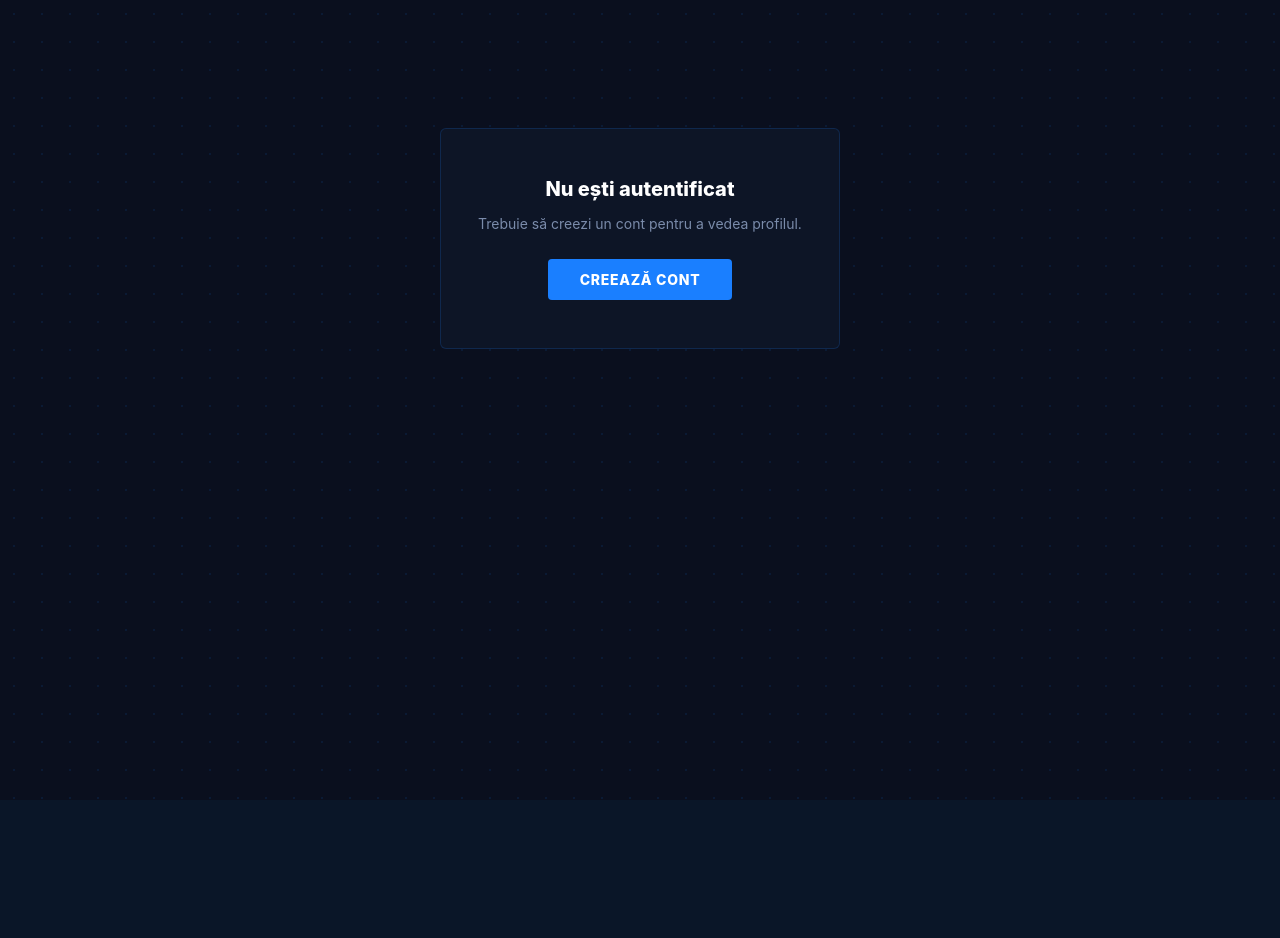
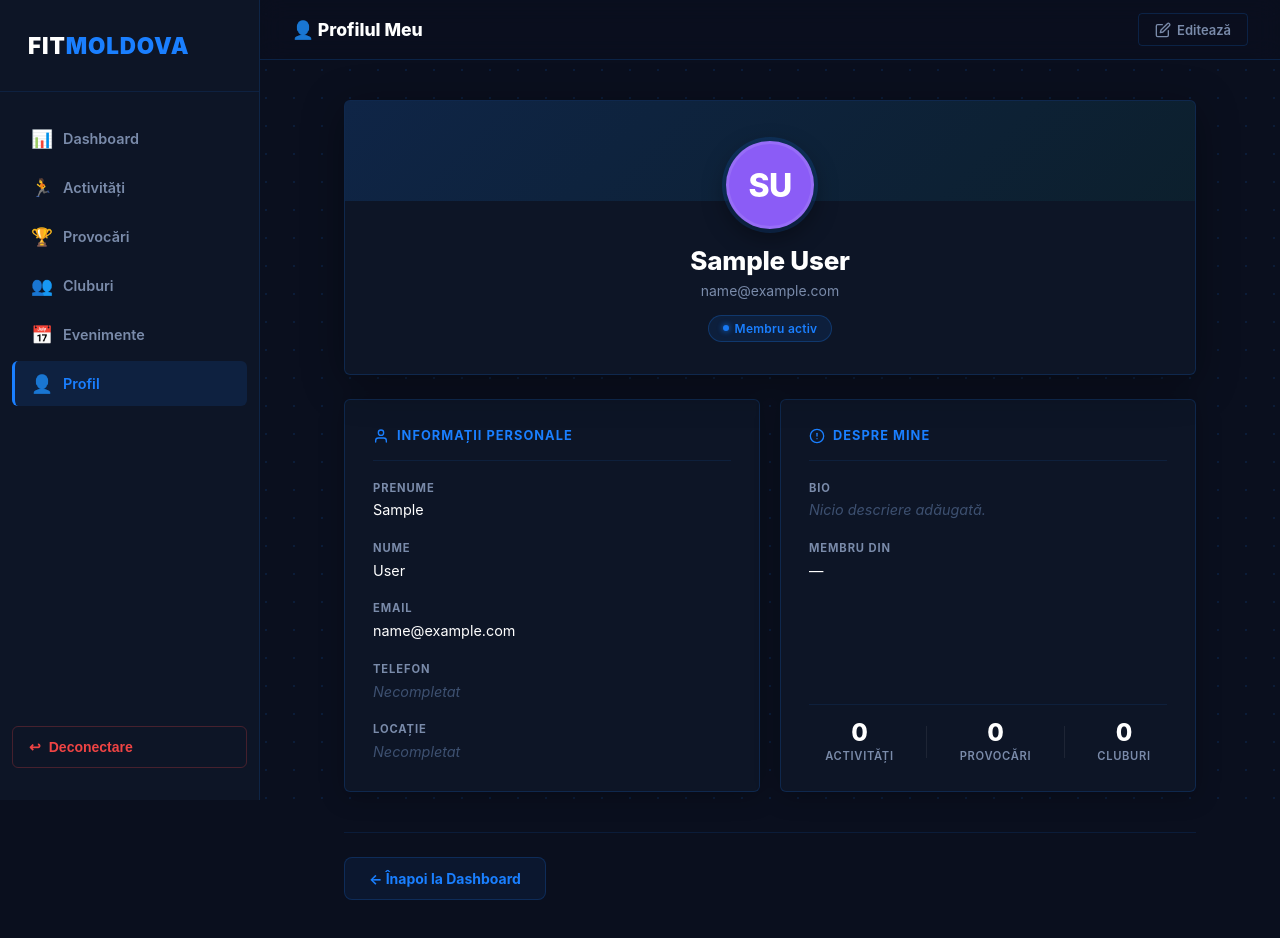
Before and after one commit to CristiM-SI/FitMoldova, a React app in the folder Vite-frontend/: page /profile in a window 1280 px wide. Shown: the top 938 px of the page. Before the commit the page ends 800 px from the top, so only its background shows below. Built offline with nearby package versions, Linux system fonts and the light colour scheme; sample sign-in values are in the browser's storage; the HTML template or start-up script is replaced by a standard one.

Commit message:
Dashboard- inregistrarea progresului userului

```diff
--- a/Vite-frontend/src/App.tsx
+++ b/Vite-frontend/src/App.tsx
@@ -1,6 +1,7 @@
 import { BrowserRouter, Routes, Route, Navigate, useLocation } from 'react-router-dom'
 import { AuthProvider } from './context/AuthContext'
-import { UserProvider } from './context/UserContext'  // ← adaugă
+import { UserProvider } from './context/UserContext'
+import { ProgressProvider } from './context/ProgressContext'
 import { useAuth } from './context/AuthContext'
 import Home from './pages/Home'
 import Clubs from './pages/Clubs'
@@ -11,7 +12,6 @@ import Activitati from './pages/Activitati'
 import CommunityPage from './pages/CommunityPage'
 import Profile from './pages/Profile'
 import Provocari from './pages/Provocari'
-import EVENTS from './pages/Evenimente'
 
 
 // Guard pentru rutele protejate (necesită autentificare)
@@ -54,7 +54,8 @@ function App() {
     return (
         <BrowserRouter>
             <AuthProvider>
-                <UserProvider>  {/* ← adaugă */}
+                <UserProvider>
+                    <ProgressProvider>
                         <Routes>
                             {/* Rute publice */}
                             <Route path={ROUTES.HOME} element={<Home />} />
@@ -114,19 +115,11 @@ function App() {
                                 }
                             />
 
-                        <Route
-                            path={ROUTES.EVENTS}
-                            element={
-                                <ProtectedRoute>
-                                    <EVENTS />
-                                </ProtectedRoute>
-                            }
-                        />
-
                             {/* Fallback */}
                             <Route path="*" element={<Navigate to={ROUTES.HOME} replace />} />
                         </Routes>
-                </UserProvider>  {/* ← închide */}
+                    </ProgressProvider>
+                </UserProvider>
             </AuthProvider>
         </BrowserRouter>
     )
--- /dev/null
+++ b/Vite-frontend/src/context/ProgressContext.tsx
@@ -0,0 +1,81 @@
+import { createContext, useContext, useState, useEffect, type ReactNode } from 'react';
+
+export interface ProgressState {
+  accountCreated: boolean;      // Mereu true dacă user-ul e autentificat
+  profileCompleted: boolean;    // True când user-ul salvează profilul cu date completate
+  firstActivity: boolean;       // True când user-ul adaugă prima activitate
+  joinedClub: boolean;          // True când user-ul se alătură unui club
+  joinedChallenge: boolean;     // True când user-ul se înscrie la o provocare
+}
+
+interface ProgressContextType {
+  progress: ProgressState;
+  completeProfile: () => void;
+  completeFirstActivity: () => void;
+  completeJoinClub: () => void;
+  completeChallenge: () => void;
+  resetProgress: () => void;
+}
+
+const DEFAULT_PROGRESS: ProgressState = {
+  accountCreated: true,
+  profileCompleted: false,
+  firstActivity: false,
+  joinedClub: false,
+  joinedChallenge: false,
+};
+
+const STORAGE_KEY = 'fitmoldova_progress';
+
+const ProgressContext = createContext<ProgressContextType | undefined>(undefined);
+
+export const ProgressProvider = ({ children }: { children: ReactNode }) => {
+  const [progress, setProgress] = useState<ProgressState>(() => {
+    try {
+      const saved = localStorage.getItem(STORAGE_KEY);
+      if (saved) return JSON.parse(saved) as ProgressState;
+    } catch { /* ignore */ }
+    return DEFAULT_PROGRESS;
+  });
+
+  // Persist la fiecare schimbare
+  useEffect(() => {
+    localStorage.setItem(STORAGE_KEY, JSON.stringify(progress));
+  }, [progress]);
+
+  const completeProfile = () =>
+    setProgress((prev) => ({ ...prev, profileCompleted: true }));
+
+  const completeFirstActivity = () =>
+    setProgress((prev) => ({ ...prev, firstActivity: true }));
+
+  const completeJoinClub = () =>
+    setProgress((prev) => ({ ...prev, joinedClub: true }));
+
+  const completeChallenge = () =>
+    setProgress((prev) => ({ ...prev, joinedChallenge: true }));
+
+  const resetProgress = () => {
+    setProgress(DEFAULT_PROGRESS);
+    localStorage.removeItem(STORAGE_KEY);
+  };
+
+  return (
+    <ProgressContext.Provider value={{
+      progress,
+      completeProfile,
+      completeFirstActivity,
+      completeJoinClub,
+      completeChallenge,
+      resetProgress,
+    }}>
+      {children}
+    </ProgressContext.Provider>
+  );
+};
+
+export const useProgress = (): ProgressContextType => {
+  const ctx = useContext(ProgressContext);
+  if (!ctx) throw new Error('useProgress must be used within ProgressProvider');
+  return ctx;
+};
--- a/Vite-frontend/src/pages/Activitati.tsx
+++ b/Vite-frontend/src/pages/Activitati.tsx
@@ -1,6 +1,7 @@
 import React, { useState } from 'react';
 import { Link, useNavigate } from 'react-router-dom';
 import { useAuth } from '../context/AuthContext';
+import { useProgress } from '../context/ProgressContext';
 import { ROUTES } from '../routes/paths';
 import { MOCK_ACTIVITATI } from '../services/mock/activitati';
 import type { Activitate } from '../services/mock/activitati';
@@ -9,6 +10,7 @@ import './DashboardOverlays.css';
 
 const Activitati: React.FC = () => {
   const { user, logout } = useAuth();
+  const { completeFirstActivity } = useProgress();
   const navigate = useNavigate();
 
   const [activitatiCurente, setActivitatiCurente] = useState<Activitate[]>([]);
@@ -31,6 +33,7 @@ const Activitati: React.FC = () => {
     };
     setActivitatiCurente((prev) => [nouaActivitate, ...prev]);
     setRecomandari((prev) => prev.filter((r) => r.id !== activitate.id));
+    completeFirstActivity();
   };
 
   const eliminaActivitate = (id: number) => {
--- a/Vite-frontend/src/pages/Profile.tsx
+++ b/Vite-frontend/src/pages/Profile.tsx
@@ -1,8 +1,12 @@
 import React, { useState } from "react";
-import { useNavigate } from "react-router-dom";
+import { Link, useNavigate } from "react-router-dom";
+import { useAuth } from "../context/AuthContext";
 import { useUser } from "../context/UserContext";
+import { useProgress } from "../context/ProgressContext";
 import { ROUTES } from "../routes/paths";
 import styles from "../styles/Profile.module.css";
+import './Dashboard.css';
+import './DashboardOverlays.css';
 
 const AVATAR_COLORS = [
     "#1a7fff", "#00c8a0", "#f59e0b", "#ef4444", "#8b5cf6"
@@ -19,20 +23,27 @@ function getAvatarColor(name: string) {
 }
 
 const Profile: React.FC = () => {
+    const { user: authUser, logout } = useAuth();
     const { user, updateUser } = useUser();
+    const { completeProfile } = useProgress();
     const navigate = useNavigate();
     const [isEditing, setIsEditing] = useState(false);
     const [saved, setSaved] = useState(false);
 
     const [editData, setEditData] = useState({
-        firstName: user?.firstName || "",
-        lastName: user?.lastName || "",
+        firstName: user?.firstName || authUser?.firstName || "",
+        lastName: user?.lastName || authUser?.lastName || "",
         phone: user?.phone || "",
         location: user?.location || "",
         bio: user?.bio || "",
     });
 
-    if (!user) {
+    const handleLogout = (): void => {
+        logout();
+        navigate(ROUTES.HOME);
+    };
+
+    if (!authUser) {
         return (
             <div className={styles.page}>
                 <div className={styles.grid} aria-hidden="true" />
@@ -47,9 +58,13 @@ const Profile: React.FC = () => {
         );
     }
 
-    const avatarColor = getAvatarColor(user.firstName + user.lastName);
-    const initials = getInitials(user.firstName, user.lastName);
-    const fullName = `${user.firstName} ${user.lastName}`;
+    const displayFirstName = user?.firstName || authUser.firstName;
+    const displayLastName = user?.lastName || authUser.lastName;
+    const displayEmail = user?.email || authUser.email;
+
+    const avatarColor = getAvatarColor(displayFirstName + displayLastName);
+    const initials = getInitials(displayFirstName, displayLastName);
+    const fullName = `${displayFirstName} ${displayLastName}`;
 
     const handleChange = (e: React.ChangeEvent<HTMLInputElement | HTMLTextAreaElement>) => {
         const { name, value } = e.target;
@@ -61,29 +76,66 @@ const Profile: React.FC = () => {
         setIsEditing(false);
         setSaved(true);
         setTimeout(() => setSaved(false), 2500);
+
+        // Bifează milestone-ul dacă cel puțin un câmp e completat
+        if (editData.phone || editData.location || editData.bio) {
+            completeProfile();
+        }
     };
 
     const handleCancel = () => {
         setEditData({
-            firstName: user.firstName,
-            lastName: user.lastName,
-            phone: user.phone,
-            location: user.location,
-            bio: user.bio,
+            firstName: user?.firstName || authUser.firstName,
+            lastName: user?.lastName || authUser.lastName,
+            phone: user?.phone || "",
+            location: user?.location || "",
+            bio: user?.bio || "",
         });
         setIsEditing(false);
     };
 
     return (
-        <div className={styles.page}>
-            <div className={styles.grid} aria-hidden="true" />
+        <div className="db-page">
+            <div className="db-grid" aria-hidden="true" />
 
-            {/* Top bar */}
-            <header className={styles.topBar}>
-                <button className={styles.logoBtn} onClick={() => navigate(ROUTES.HOME)}>
-                    <span className={styles.logoW}>FIT</span>
-                    <span className={styles.logoB}>MOLDOVA</span>
+            {/* Sidebar */}
+            <aside className="db-sidebar">
+                <Link to={ROUTES.HOME} className="db-logo">
+                    <span className="db-logo-white">FIT</span>
+                    <span className="db-logo-blue">MOLDOVA</span>
+                </Link>
+                <nav className="db-nav">
+                    <Link to={ROUTES.DASHBOARD} className="db-nav-item">
+                        <span className="db-nav-icon">📊</span> Dashboard
+                    </Link>
+                    <Link to={ROUTES.ACTIVITIES} className="db-nav-item">
+                        <span className="db-nav-icon">🏃</span> Activități
+                    </Link>
+                    <Link to={ROUTES.CHALLENGES} className="db-nav-item">
+                        <span className="db-nav-icon">🏆</span> Provocări
+                    </Link>
+                    <Link to={ROUTES.CLUBS} className="db-nav-item">
+                        <span className="db-nav-icon">👥</span> Cluburi
+                    </Link>
+                    <Link to={ROUTES.EVENTS} className="db-nav-item">
+                        <span className="db-nav-icon">📅</span> Evenimente
+                    </Link>
+                    <Link to={ROUTES.PROFILE} className="db-nav-item db-nav-item--active">
+                        <span className="db-nav-icon">👤</span> Profil
+                    </Link>
+                </nav>
+                <button className="db-logout-btn" onClick={handleLogout}>
+                    <span>↩</span> Deconectare
                 </button>
+            </aside>
+
+            {/* Main */}
+            <main className="db-main" style={{ padding: '0' }}>
+                {/* Top bar cu Edit */}
+                <header className={styles.topBar} style={{ position: 'relative', zIndex: 100 }}>
+                    <h1 style={{ color: '#fff', fontSize: '1.1rem', fontWeight: 800, margin: 0 }}>
+                        👤 Profilul Meu
+                    </h1>
                     <div className={styles.topRight}>
                         {!isEditing ? (
                             <button
@@ -110,7 +162,7 @@ const Profile: React.FC = () => {
                     </div>
                 )}
 
-            <main className={styles.main}>
+                <div className={styles.main}>
                     {/* Hero card */}
                     <div className={styles.heroCard}>
                         <div className={styles.heroBg} />
@@ -144,7 +196,7 @@ const Profile: React.FC = () => {
                             <h1 className={styles.heroName}>{fullName}</h1>
                         )}
 
-                    <p className={styles.heroEmail}>{user.email}</p>
+                        <p className={styles.heroEmail}>{displayEmail}</p>
                         <div className={styles.heroBadge}>
                             <span className={styles.badgeDot} />
                             Membru activ
@@ -153,8 +205,6 @@ const Profile: React.FC = () => {
 
                     {/* Info grid */}
                     <div className={styles.grid2}>
-
-                    {/* Informații personale */}
                         <div className={styles.infoCard}>
                             <h2 className={styles.cardTitle}>
                                 <UserIcon /> Informații personale
@@ -165,7 +215,7 @@ const Profile: React.FC = () => {
                                 {isEditing ? (
                                     <input name="firstName" className={styles.fieldInput} value={editData.firstName} onChange={handleChange} />
                                 ) : (
-                                <p className={styles.fieldValue}>{user.firstName}</p>
+                                    <p className={styles.fieldValue}>{displayFirstName}</p>
                                 )}
                             </div>
 
@@ -174,13 +224,13 @@ const Profile: React.FC = () => {
                                 {isEditing ? (
                                     <input name="lastName" className={styles.fieldInput} value={editData.lastName} onChange={handleChange} />
                                 ) : (
-                                <p className={styles.fieldValue}>{user.lastName}</p>
+                                    <p className={styles.fieldValue}>{displayLastName}</p>
                                 )}
                             </div>
 
                             <div className={styles.fieldGroup}>
                                 <label className={styles.fieldLabel}>Email</label>
-                            <p className={styles.fieldValue}>{user.email}</p>
+                                <p className={styles.fieldValue}>{displayEmail}</p>
                             </div>
 
                             <div className={styles.fieldGroup}>
@@ -188,7 +238,7 @@ const Profile: React.FC = () => {
                                 {isEditing ? (
                                     <input name="phone" className={styles.fieldInput} value={editData.phone} onChange={handleChange} placeholder="+373 xxx xxx xxx" />
                                 ) : (
-                                <p className={styles.fieldValue}>{user.phone || <span className={styles.empty}>Necompletat</span>}</p>
+                                    <p className={styles.fieldValue}>{user?.phone || <span className={styles.empty}>Necompletat</span>}</p>
                                 )}
                             </div>
 
@@ -197,12 +247,11 @@ const Profile: React.FC = () => {
                                 {isEditing ? (
                                     <input name="location" className={styles.fieldInput} value={editData.location} onChange={handleChange} placeholder="ex: Chișinău, Moldova" />
                                 ) : (
-                                <p className={styles.fieldValue}>{user.location || <span className={styles.empty}>Necompletat</span>}</p>
+                                    <p className={styles.fieldValue}>{user?.location || <span className={styles.empty}>Necompletat</span>}</p>
                                 )}
                             </div>
                         </div>
 
-                    {/* Despre mine */}
                         <div className={styles.infoCard}>
                             <h2 className={styles.cardTitle}>
                                 <InfoIcon /> Despre mine
@@ -221,17 +270,16 @@ const Profile: React.FC = () => {
                                     />
                                 ) : (
                                     <p className={styles.fieldValue}>
-                                    {user.bio || <span className={styles.empty}>Nicio descriere adăugată.</span>}
+                                        {user?.bio || <span className={styles.empty}>Nicio descriere adăugată.</span>}
                                     </p>
                                 )}
                             </div>
 
                             <div className={styles.fieldGroup}>
                                 <label className={styles.fieldLabel}>Membru din</label>
-                            <p className={styles.fieldValue}>{user.joinDate}</p>
+                                <p className={styles.fieldValue}>{user?.joinDate || '—'}</p>
                             </div>
 
-                        {/* Stats placeholder */}
                             <div className={styles.stats}>
                                 <div className={styles.stat}>
                                     <span className={styles.statNum}>0</span>
@@ -248,6 +296,14 @@ const Profile: React.FC = () => {
                                     <span className={styles.statLbl}>Cluburi</span>
                                 </div>
                             </div>
+                        </div>
+                    </div>
+
+                    {/* Back button */}
+                    <div className="ov-back-wrap" style={{ margin: '1rem 0 2rem' }}>
+                        <Link to={ROUTES.DASHBOARD} className="ov-btn-back">
+                            ← Înapoi la Dashboard
+                        </Link>
                     </div>
                 </div>
             </main>
--- a/Vite-frontend/src/pages/Provocari.tsx
+++ b/Vite-frontend/src/pages/Provocari.tsx
@@ -1,6 +1,7 @@
 import React, { useState } from 'react';
 import { Link, useNavigate } from 'react-router-dom';
 import { useAuth } from '../context/AuthContext';
+import { useProgress } from '../context/ProgressContext';
 import { ROUTES } from '../routes/paths';
 import { MOCK_PROVOCARI } from '../services/mock/provocari';
 import type { Provocare } from '../services/mock/provocari';
@@ -15,6 +16,7 @@ const difficultyColor = (d: string) => {
 
 const Provocari: React.FC = () => {
   const { user, logout } = useAuth();
+  const { completeChallenge } = useProgress();
   const navigate = useNavigate();
 
   const [inscrise, setInscrise] = useState<Provocare[]>([]);
@@ -29,6 +31,7 @@ const Provocari: React.FC = () => {
     const cuProgress: Provocare = { ...provocare, progress: 0 };
     setInscrise((prev) => [...prev, cuProgress]);
     setDisponibile((prev) => prev.filter((p) => p.id !== provocare.id));
+    completeChallenge();
   };
 
   const paraseste = (id: number) => {
```
Also changed, not shown: Vite-frontend/src/pages/Dashboard.tsx (+12 -10 lines). Lines whose indentation alone changed are shown as unchanged.
